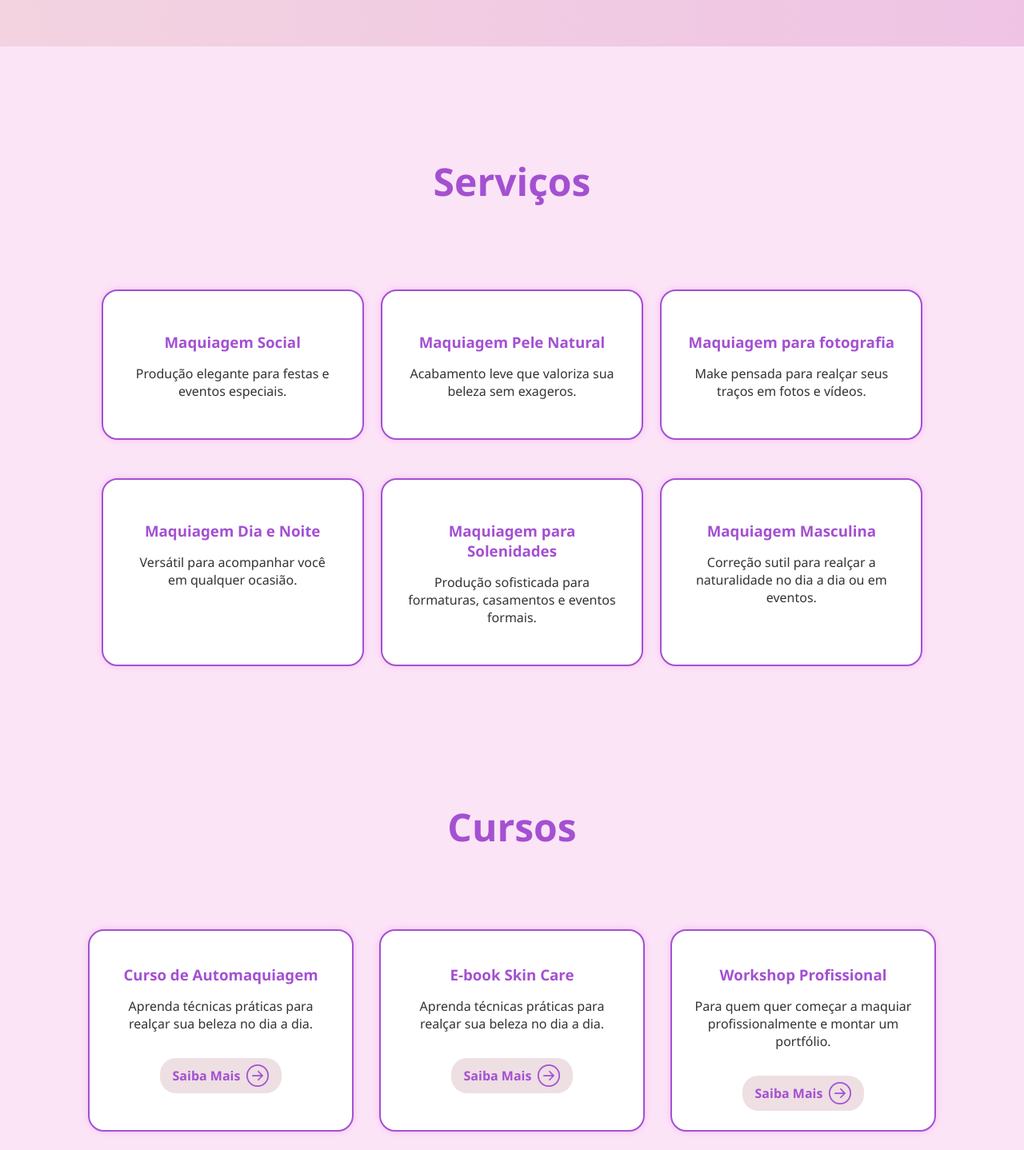
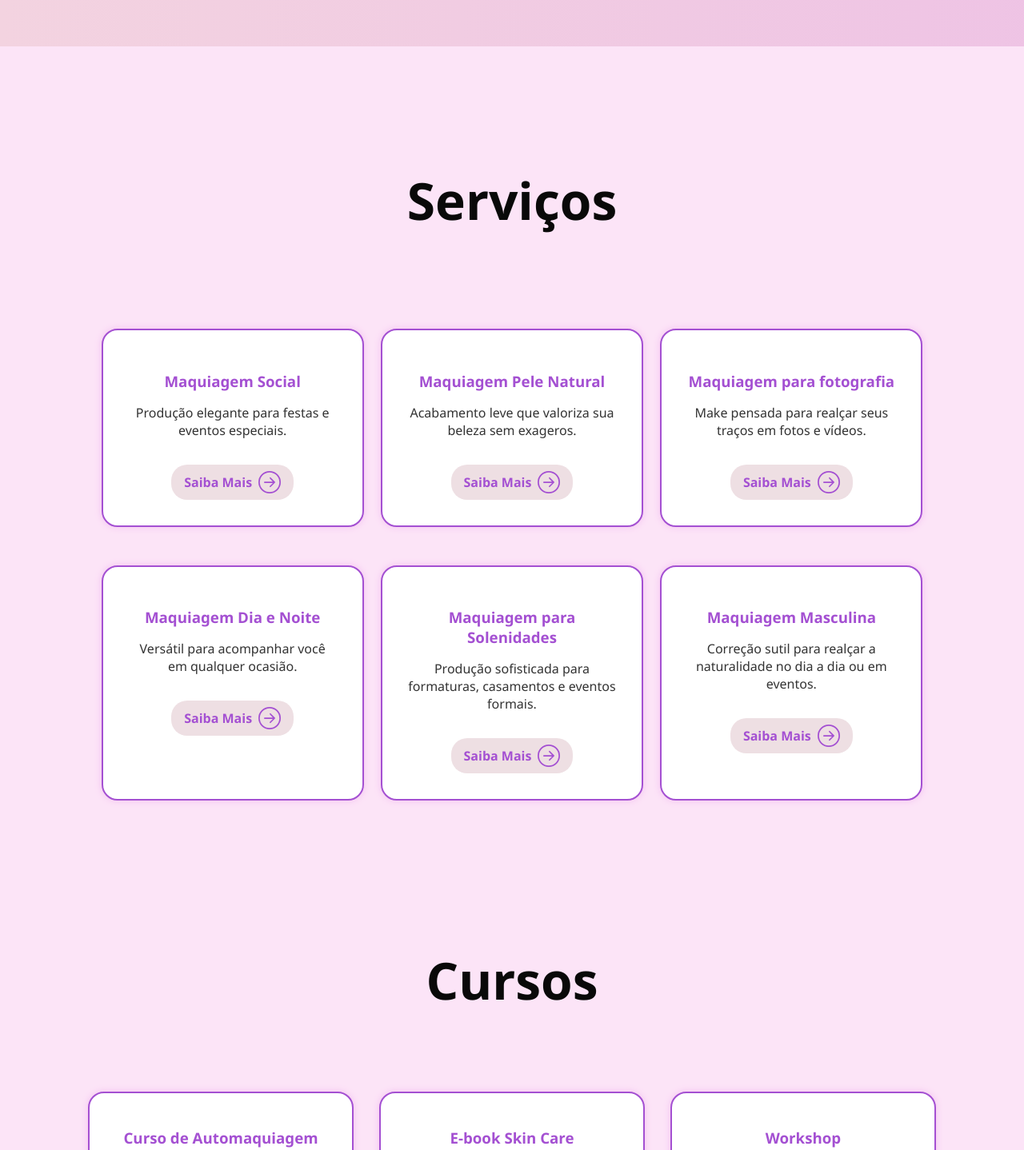
Before and after one commit to Barbaracoosta/website-maquiadora-react, a React (Create React App) app: page / in a window 1280 px wide. Shown: the part 2480-3918 px from the top of the page at 80% size. Built offline with nearby package versions, Linux system fonts and the light colour scheme.

Commit message:
ajuste de tamanho e cor de titulos, correção de portugues, ajuste botão saiba mais

```diff
--- a/src/components/Cursos.css
+++ b/src/components/Cursos.css
@@ -1,8 +1,8 @@
 #cursos h2 {
   padding: 4rem 2rem;
   text-align: center;
-  font-size: 3rem;
-  color: #a450d2;
+  font-size: 4rem;
+  color: #090909;
   margin-bottom: 1rem;
 }
 
@@ -35,7 +35,7 @@
   background-color: #fff0fa;
 }
 
-.mais-info {
+.mais-info-cursos {
   background: #eedfe3;
   color: #a450d2;
   padding: 0.5rem 1rem;
@@ -49,7 +49,7 @@
   transition: background-color 0.3s ease;
 }
 
-.mais-info:hover {
+.mais-info-cursos:hover {
   background: linear-gradient(90deg, #a450d2, #ffb6c1);
   color: #4a034b;
   box-shadow: 0 0 10px #ffb6c1, 0 0 20px #a450d2;
--- a/src/components/Cursos.jsx
+++ b/src/components/Cursos.jsx
@@ -9,18 +9,18 @@ function Cursos() {
         <div className="curso">
           <h3>Curso de Automaquiagem</h3>
           <p>Aprenda técnicas práticas para realçar sua beleza no dia a dia.</p>
-          <a href="/curso-automaquiagem" className="mais-info"> Saiba Mais <BsArrowRightCircle size={28} /> </a>
+          <a href="/curso-automaquiagem" className="mais-info-cursos"> Saiba Mais <BsArrowRightCircle size={28} /> </a>
         </div>
         <div className="curso">
           <h3>E-book Skin Care</h3>
           <p>Aprenda técnicas práticas para realçar sua beleza no dia a dia.</p>
-          <a href="/E-book" className="mais-info"> Saiba Mais <BsArrowRightCircle size={28} /> </a>
+          <a href="/E-book" className="mais-info-cursos"> Saiba Mais <BsArrowRightCircle size={28} /> </a>
         </div>
 
         <div className="curso">
-          <h3>Workshop Profissional</h3>
-          <p>Para quem quer começar a maquiar profissionalmente e montar um portfólio.</p>
-          <a href="/workshop-profissional" className="mais-info"> Saiba Mais <BsArrowRightCircle size={28} /> </a>
+          <h3>Workshop Empreendedorismo</h3>
+          <p>Perfeito para quem deseja começar a empreender no universo da beleza.</p>
+          <a href="/workshop-profissional" className="mais-info-cursos"> Saiba Mais <BsArrowRightCircle size={28} /> </a>
         </div>
       </div>
     </section>
--- a/src/components/Portfolio.css
+++ b/src/components/Portfolio.css
@@ -12,8 +12,8 @@
   padding: 1rem;
   margin-top: 0.5rem;
   text-align: center;
-  font-size: 5rem;
-  color: #a450d2;
+  font-size: 4rem;
+  color: #090909;
   margin-bottom: 0.5rem;
 }
 
@@ -21,7 +21,7 @@
   padding: 0 2rem;
   text-align: center;
   font-size: 1.2rem;
-  color: #555;
+  color: #090909;
   margin-top: 0.5rem;
   margin-bottom: 2rem;
 }
--- a/src/components/Servicos.css
+++ b/src/components/Servicos.css
@@ -1,8 +1,8 @@
 #servicos h2 {
   padding: 4rem 2rem;
   text-align: center;
-  font-size: 3rem;
-  color: #a450d2;
+  font-size: 4rem;
+  color: #090909;
 }
 
 .cards-servicos {
@@ -39,3 +39,23 @@
   box-shadow: 0 0 25px #e698e6;
   background-color: #fff0fa;
 }
+.mais-info-servico {
+  background: #eedfe3;
+  color: #a450d2;
+  padding: 0.5rem 1rem;
+  border-radius: 20px;
+  text-decoration: none;
+  margin-top: 1rem;
+  display: inline-flex;
+  align-items: center;
+  gap: 0.5rem;
+  font-weight: bold;
+  transition: background-color 0.3s ease;
+}
+
+.mais-info-servico:hover {
+  background: linear-gradient(90deg, #a450d2, #ffb6c1);
+  color: #4a034b;
+  box-shadow: 0 0 10px #ffb6c1, 0 0 20px #a450d2;
+  transform: scale(1.05);
+}
--- a/src/components/Servicos.jsx
+++ b/src/components/Servicos.jsx
@@ -1,3 +1,4 @@
+import { BsArrowRightCircle } from "react-icons/bs"
 import './Servicos.css';
 
 function Servicos() {
@@ -8,27 +9,32 @@ function Servicos() {
         <div className="card-servico">
           <h3>Maquiagem Social</h3>
           <p>Produção elegante para festas e eventos especiais.</p>
-
+          <a href="/Maquiagem-social" className="mais-info-servico"> Saiba Mais <BsArrowRightCircle size={28} /> </a>
         </div>
         <div className="card-servico">
           <h3>Maquiagem Pele Natural</h3>
           <p>Acabamento leve que valoriza sua beleza sem exageros.</p>
+          <a href="/Maquiagem-natural" className="mais-info-servico"> Saiba Mais <BsArrowRightCircle size={28} /> </a>
         </div>
         <div className="card-servico">
           <h3>Maquiagem para fotografia</h3>
           <p>Make pensada para realçar seus traços em fotos e vídeos.</p>
+          <a href="/Maquiagem-fotografia" className="mais-info-servico"> Saiba Mais <BsArrowRightCircle size={28} /> </a>
         </div>
         <div className="card-servico">
           <h3>Maquiagem Dia e Noite</h3>
           <p>Versátil para acompanhar você em qualquer ocasião.</p>
+          <a href="/Maquiagem-dia-noite" className="mais-info-servico"> Saiba Mais <BsArrowRightCircle size={28} /> </a>
         </div>
         <div className="card-servico">
           <h3>Maquiagem para Solenidades</h3>
           <p>Produção sofisticada para formaturas, casamentos e eventos formais.</p>
+          <a href="/Maquiagem-solenidades" className="mais-info-servico"> Saiba Mais <BsArrowRightCircle size={28} /> </a>
         </div>
         <div className="card-servico">
           <h3>Maquiagem Masculina</h3>
           <p>Correção sutil para realçar a naturalidade no dia a dia ou em eventos.</p>
+          <a href="/Maquiagem-masculina" className="mais-info-servico"> Saiba Mais <BsArrowRightCircle size={28} /> </a>
         </div>
       </div>
     </section>
```
